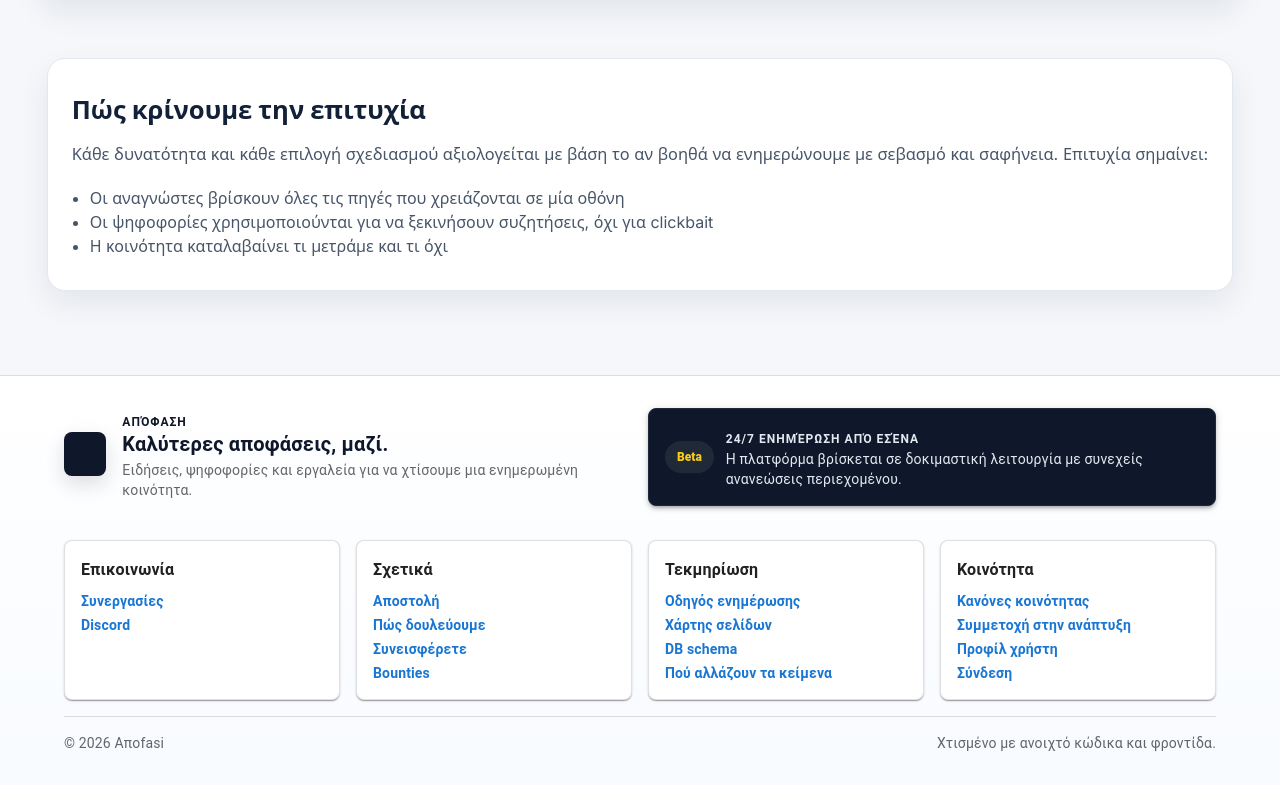
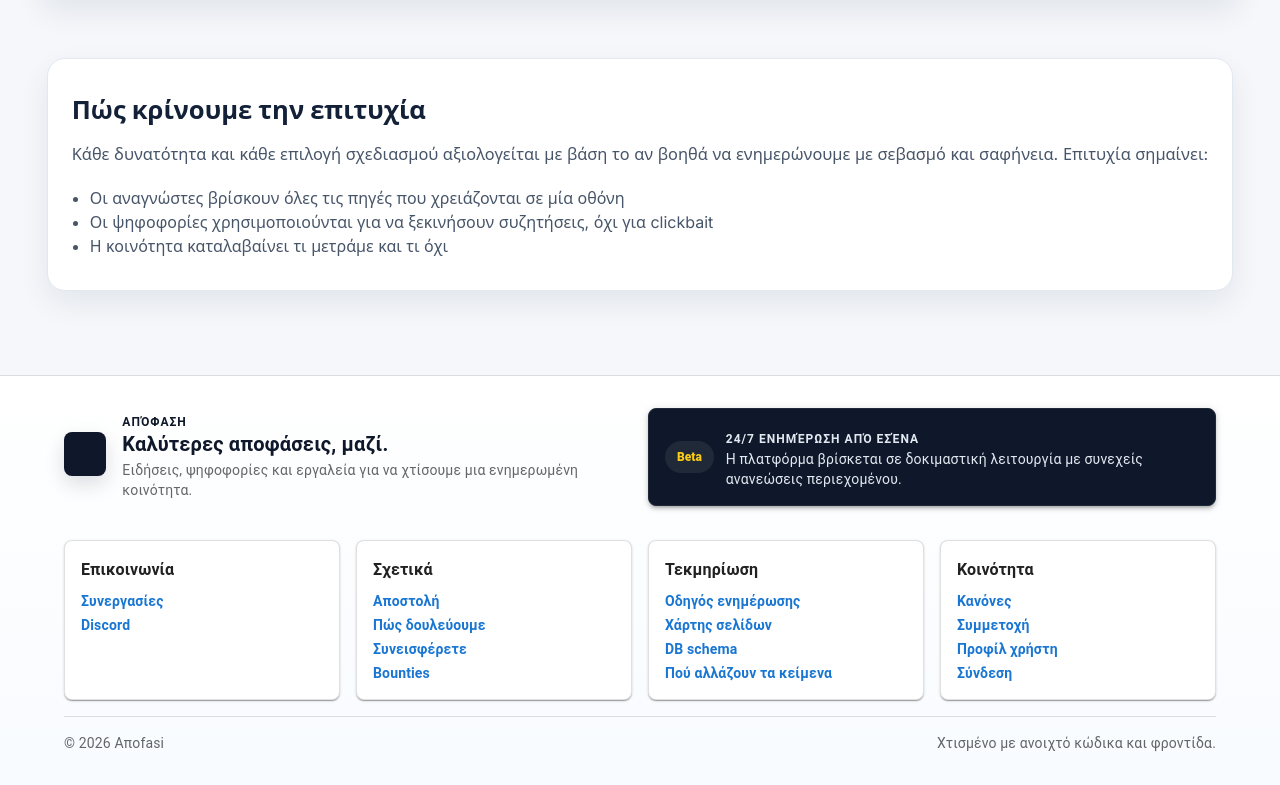
Before and after one commit to Antoniskp/apofasi, a React (Vite) app in the folder client/: page /mission in a window 1280 px wide. Shown: the part 2945-3730 px from the top of the page. Built offline with nearby package versions, Linux system fonts and the light colour scheme; no server answers; some icons are missing.

Commit message:
Update Footer.jsx

```diff
--- a/client/src/components/Footer.jsx
+++ b/client/src/components/Footer.jsx
@@ -47,8 +47,8 @@ const footerSections = [
     title: "Κοινότητα",
     titleLink: "/social",
     links: [
-      { label: "Κανόνες κοινότητας", to: "/community-guidelines" },
-      { label: "Συμμετοχή στην ανάπτυξη", to: "/contribute" },
+      { label: "Κανόνες", to: "/community-guidelines" },
+      { label: "Συμμετοχή", to: "/contribute" },
       { label: "Προφίλ χρήστη", to: "/profile" },
       { label: "Σύνδεση", to: "/auth" },
     ]
```
